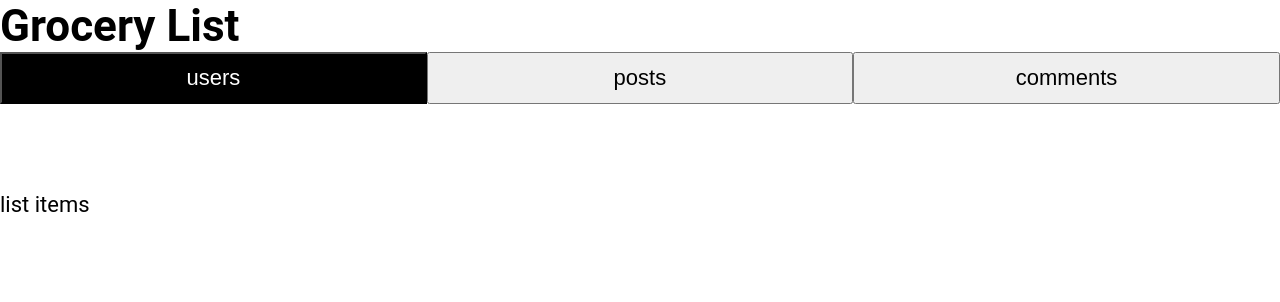
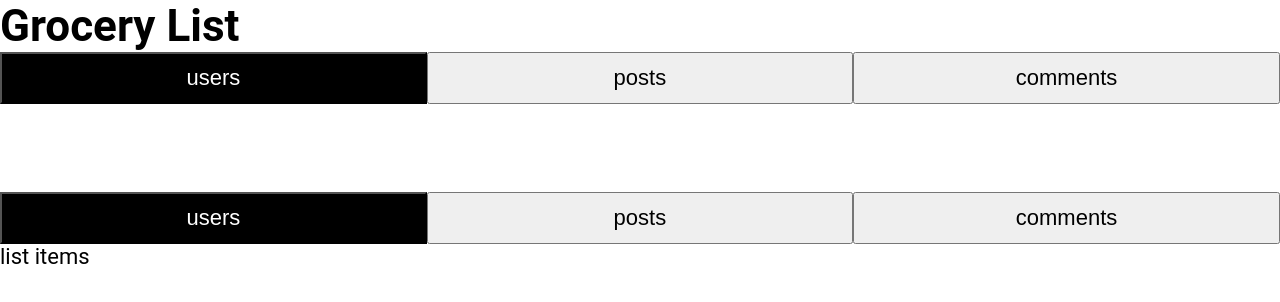
Before and after one commit to brevnoman/first, a React (Create React App) app: page / in a window 1280 px wide. Shown: the top 302 px of the page. Built offline with nearby package versions, Linux system fonts and the light colour scheme; no server answers.

Commit message:
First of the day

```diff
--- a/src/App.js
+++ b/src/App.js
@@ -139,6 +139,22 @@ const handleSubmit = (e) => {
         items={items}
       />
 
+      <Button
+        buttonText='users'
+        reqType={reqType}
+        setReqType={setReqType}
+      />
+      <Button
+        buttonText='posts'
+        reqType={reqType}
+        setReqType={setReqType}
+      />
+      <Button
+        buttonText='comments'
+        reqType={reqType}
+        setReqType={setReqType}
+      />
+
       {/* <main>
         {isLoading && <p>loading items...</p>}
         {fetchError && <p style={{ color: "red" }}>{`Error: ${fetchError}`}</p>}
```
